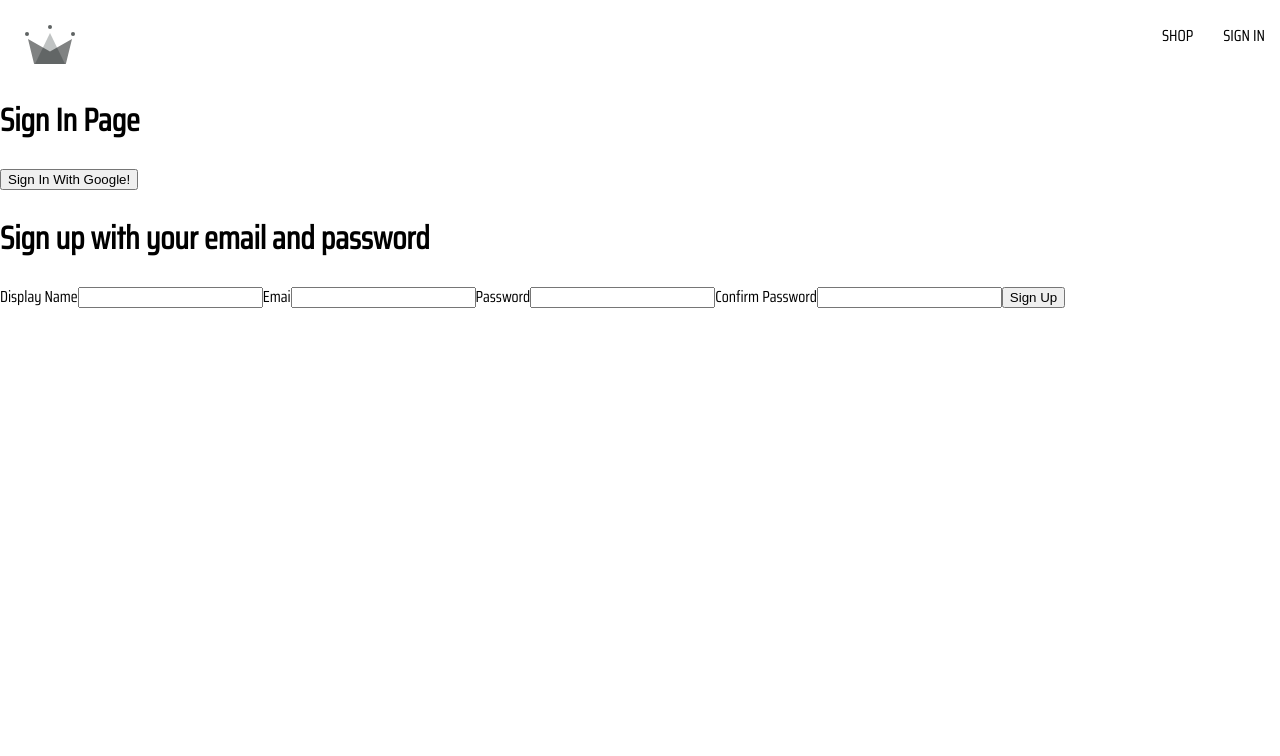
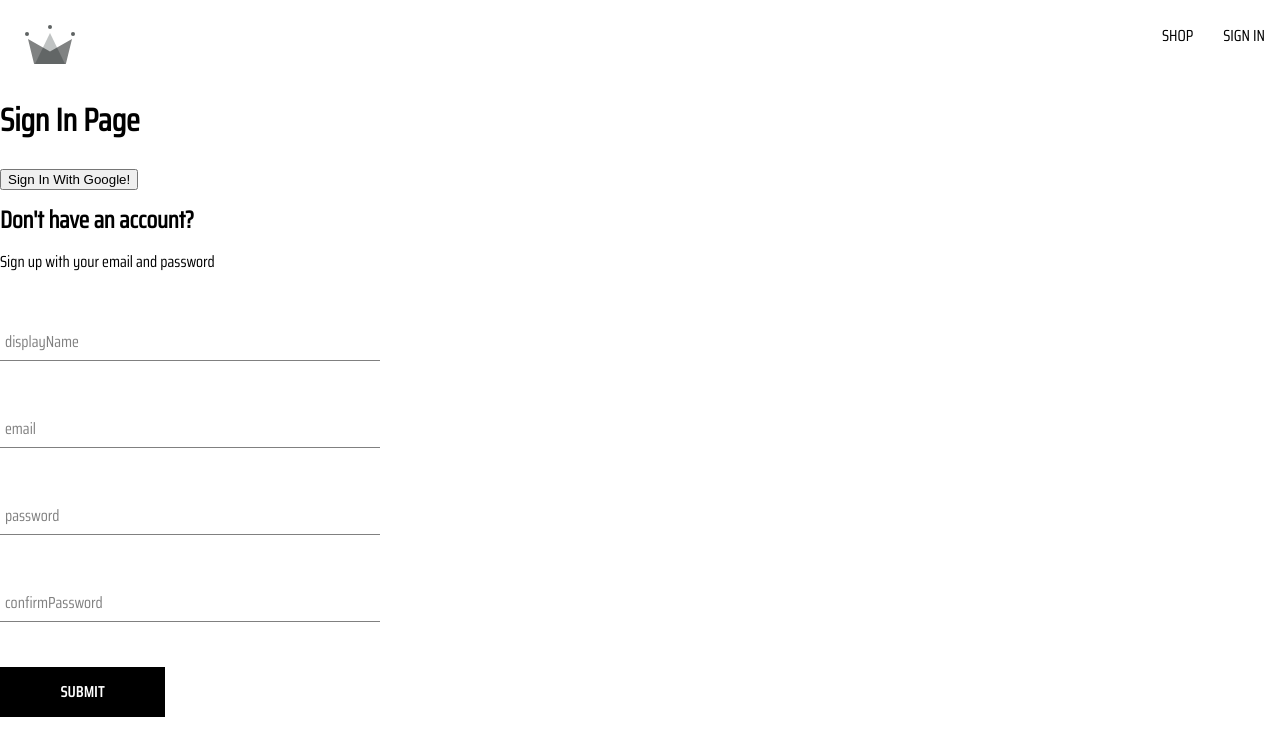
Before and after one commit to AniketAtram/Crown, a React (Create React App) app: page /sign-in in a window 1280 px wide. Shown: the top 756 px of the page. Built offline with nearby package versions, Linux system fonts and the light colour scheme.

Commit message:
created button, signup and form component

```diff
--- /dev/null
+++ b/src/components/Button/Button.component.jsx
@@ -0,0 +1,19 @@
+import './Button.styles.scss';
+function Button({children, buttonType, ...otherProps}) {
+
+    // Mapper for buttonType prop
+    const buttonTypeMap = {
+        google: 'google-sign-in',
+        inverted: 'inverted',
+    };
+
+    return (
+        <>
+            <button className={` button-container ${buttonTypeMap[buttonType]}`} {...otherProps} >
+                {children}
+            </button>
+        </>
+     );
+}
+
+export default Button;
--- /dev/null
+++ b/src/components/Button/Button.styles.scss
@@ -0,0 +1,46 @@
+.button-container {
+    min-width: 165px;
+    width: auto;
+    height: 50px;
+    letter-spacing: 0.5px;
+    line-height: 50px;
+    padding: 0 35px 0 35px;
+    font-size: 15px;
+    background-color: black;
+    color: white;
+    text-transform: uppercase;
+    font-family: 'Saira Condensed';
+    font-weight: bolder;
+    border: none;
+    cursor: pointer;
+    display: flex;
+    justify-content: center;
+
+    &:hover {
+      background-color: white;
+      color: black;
+      border: 1px solid black;
+    }
+
+    &.google-sign-in {
+      background-color: #4285f4;
+      color: white;
+
+      &:hover {
+        background-color: #357ae8;
+        border: none;
+      }
+    }
+
+    &.inverted {
+      background-color: white;
+      color: black;
+      border: 1px solid black;
+
+      &:hover {
+        background-color: black;
+        color: white;
+        border: none;
+      }
+    }
+  }
--- /dev/null
+++ b/src/components/FormInput/FormInput.component.jsx
@@ -0,0 +1,18 @@
+import './FormInput.styles.scss';
+function FormInput({ label, ...otherprops }) {
+    return (
+        <>
+            <div className="group">
+                <input className="form-input" {...otherprops} />
+                {label && (
+                    <label className={`${otherprops.value.length ? 'shrink' : ''} form-input-label`} >
+                        {label}
+                    </label>
+                )
+                }
+            </div>
+        </>
+    );
+}
+
+export default FormInput;
--- /dev/null
+++ b/src/components/FormInput/FormInput.styles.scss
@@ -0,0 +1,54 @@
+$sub-color: grey;
+$main-color: black;
+
+@mixin shrinkLabel {
+    top: -14px;
+    font-size: 12px;
+    color: $main-color;
+}
+
+.group {
+    position: relative;
+    margin: 45px 0;
+
+    .form-input {
+        background: none;
+        background-color: white;
+        color: $sub-color;
+        font-size: 18px;
+        padding: 10px 10px 10px 5px;
+        display: block;
+        width: 100%;
+        border: none;
+        border-radius: 0;
+        border-bottom: 1px solid $sub-color;
+        margin: 25px 0;
+
+        &:focus {
+            outline: none;
+        }
+
+        &:focus~.form-input-label {
+            @include shrinkLabel();
+        }
+    }
+
+    input[type='password'] {
+        letter-spacing: 0.3rem;
+    }
+
+    .form-input-label {
+        color: $sub-color;
+        font-size: 16px;
+        font-weight: normal;
+        position: absolute;
+        pointer-events: none;
+        left: 5px;
+        top: 10px;
+        transition: 300ms ease all;
+
+        &.shrink {
+            @include shrinkLabel();
+        }
+    }
+}
--- a/src/components/SignUpForm/SignUpForm.component.jsx
+++ b/src/components/SignUpForm/SignUpForm.component.jsx
@@ -1,7 +1,9 @@
 import './SignUpForm.styles.scss';
 import {useState} from 'react'
 import { createAuthUserWithEmailAndPassword, createUserDocumentFromAut } from '../../utils/firebase/firebase.utils';
-
+import FormInput from '../FormInput/FormInput.component';
+import './SignUpForm.styles.scss';
+import Button from '../Button/Button.component';
 
 function SignUp() {
 
@@ -20,7 +22,7 @@
     const {displayName, email, password, confirmPassword} = formFields;
 
 
-    console.table(formFields);
+    // console.table(formFields);
 
     const onChangeHandler = (event) => {
 
@@ -68,32 +70,35 @@
 
     return (
         <>
-            <div>
+            <div className='sing-up-form-container'>
 
 
-                <h1>Sign up with your email and password</h1>
+                <h2>Don't have an account?</h2>
+
+
+                <span>Sign up with your email and password</span>
 
 
                 <form onSubmit={onSubmitHandler}>
 
 
-                    <label>Display Name</label>
-                    <input onChange={onChangeHandler} name='displayName' value={displayName} required type="text" />
+
+                    <FormInput onChange={onChangeHandler} label='displayName' value={displayName} required type="text" />
 
 
-                    <label>Emai</label>
-                    <input onChange={onChangeHandler} name='email' value={email} required type="email" />
+
+                    <FormInput onChange={onChangeHandler} label='email' value={email} required type="email" />
 
 
-                    <label>Password</label>
-                    <input onChange={onChangeHandler} name='password' value={password} required type="password" />
+                    <FormInput onChange={onChangeHandler} label='password' value={password} required type="password" />
 
 
-                    <label>Confirm Password</label>
-                    <input onChange={onChangeHandler} name='confirmPassword' value={confirmPassword} required type="password" />
+                    <FormInput onChange={onChangeHandler} label='confirmPassword' value={confirmPassword} required type="password" />
 
 
-                    <button type="submit">Sign Up</button>
+                    {/* <button type="submit">Sign Up</button> */}
+
+                    <Button type='submit' children="Submit" buttonType='default'/>
 
 
                 </form>
--- a/src/components/SignUpForm/SignUpForm.styles.scss
+++ b/src/components/SignUpForm/SignUpForm.styles.scss
@@ -0,0 +1,9 @@
+.sing-up-form-container {
+    display: flex;
+    flex-direction: column;
+    width: 380px;
+
+    h2 {
+        margin: 10px 0;
+    }
+}
```
